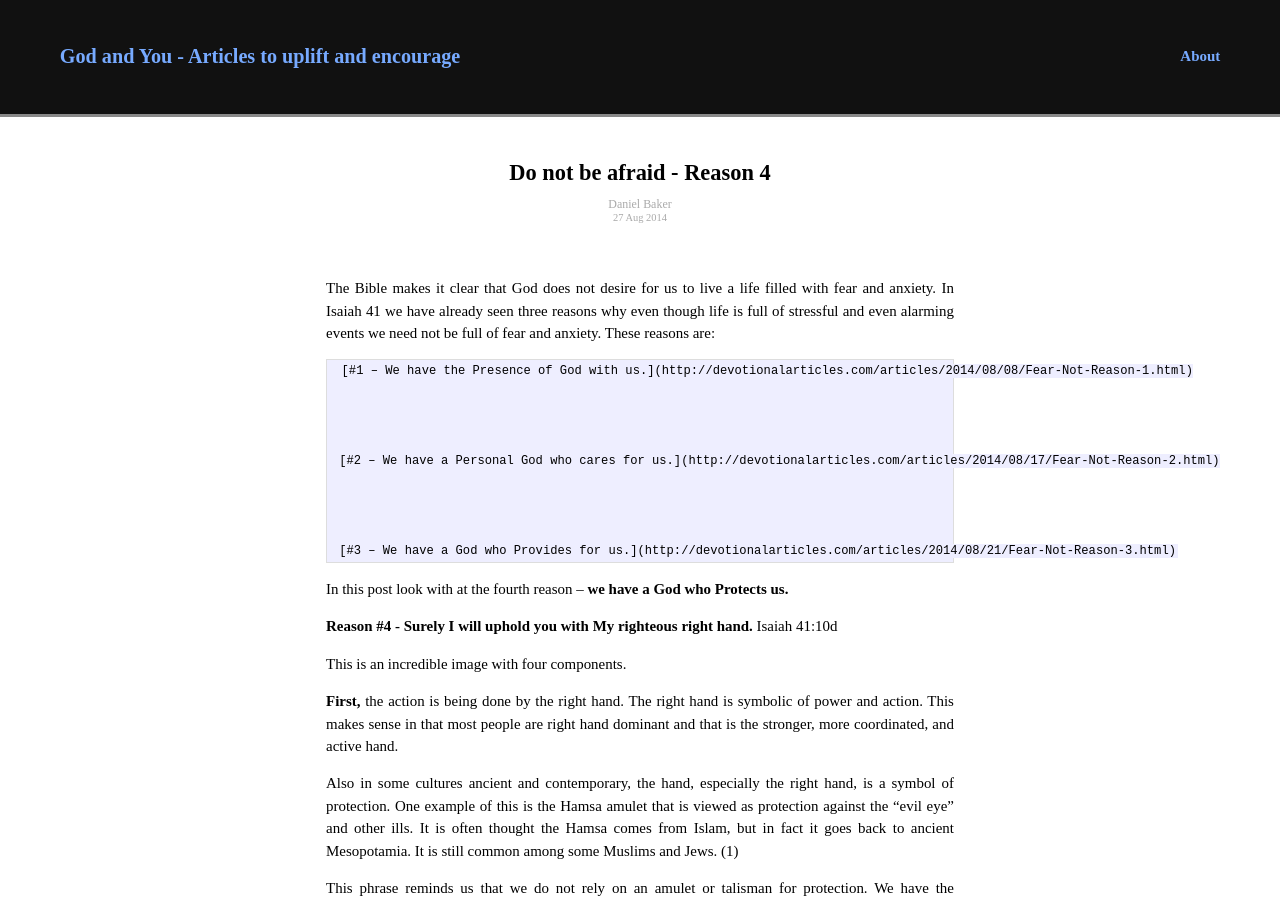
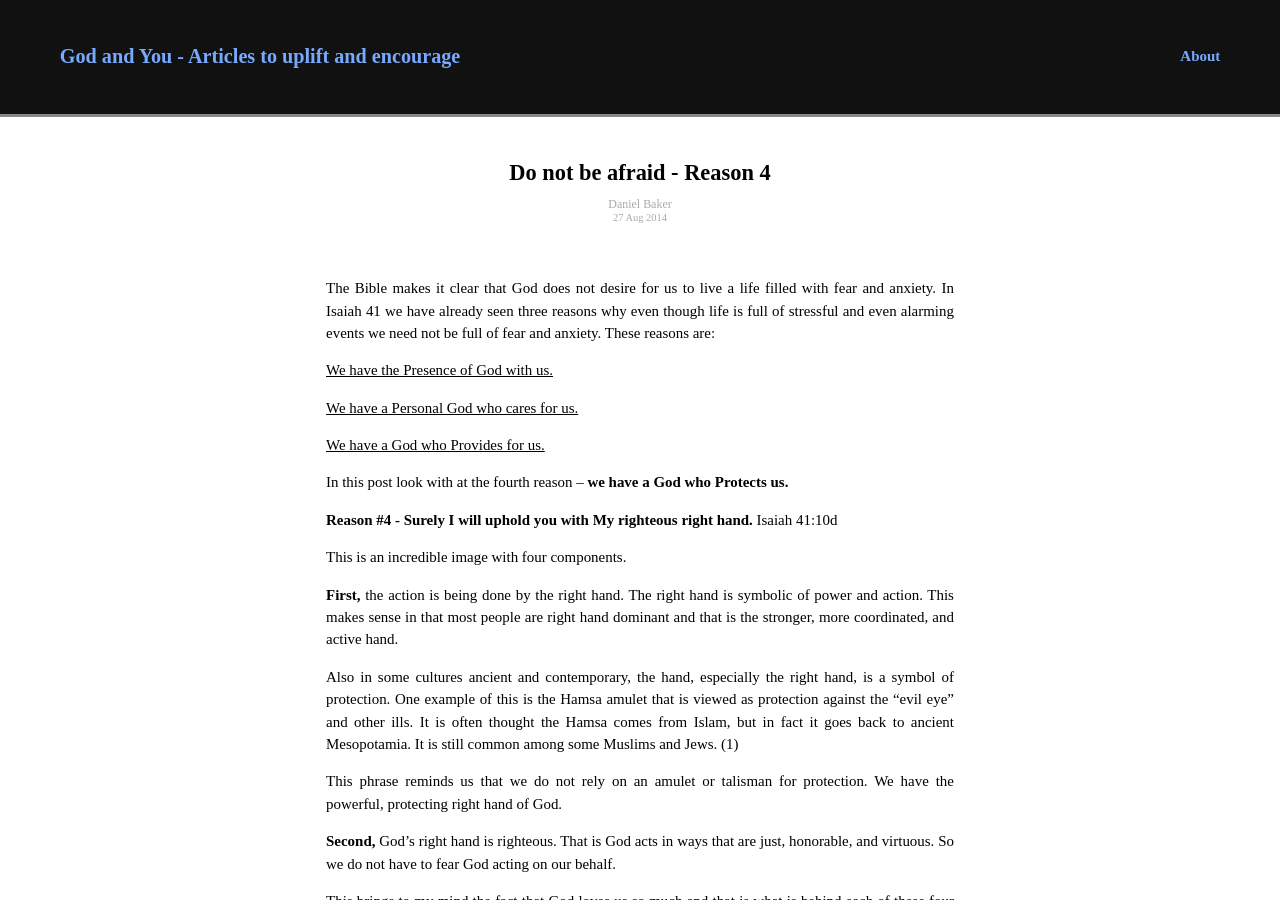
Before and after one commit to dbb1292/dbb1292.github.io, a Jekyll site: the page built from _posts/2014-08-28-Fear-Not-Reason-4.md, in a window 1280 px wide and 900 px high. Built offline with Jekyll 4.4.1, drawn with Linux system fonts in a browser that asks for light colours; some web fonts are replaced; Markdown is read by kramdown in place of the engine named in the settings; comment, search, counter and statistics services are not loaded; some of the changed text lies outside the part shown.

Commit message:
Updated 2014-08-28-Fear-Not-Reason-4.md

```diff
--- a/_posts/2014-08-28-Fear-Not-Reason-4.md
+++ b/_posts/2014-08-28-Fear-Not-Reason-4.md
@@ -12,17 +12,13 @@ date:
 
 The Bible makes it clear that God does not desire for us to live a life filled with fear and anxiety. In Isaiah 41 we have already seen three reasons why even though life is full of stressful and even alarming events we need not be full of fear and anxiety. These reasons are:
 
-
-	 [#1 – We have the Presence of God with us.](http://devotionalarticles.com/articles/2014/08/08/Fear-Not-Reason-1.html)
+[We have the Presence of God with us.](http://devotionalarticles.com/articles/2014/08/08/Fear-Not-Reason-1.html)
 
 
-
-     [#2 – We have a Personal God who cares for us.](http://devotionalarticles.com/articles/2014/08/17/Fear-Not-Reason-2.html)
+[We have a Personal God who cares for us.](http://devotionalarticles.com/articles/2014/08/17/Fear-Not-Reason-2.html)
 
 
-
-     [#3 – We have a God who Provides for us.](http://devotionalarticles.com/articles/2014/08/21/Fear-Not-Reason-3.html)
-
+[We have a God who Provides for us.](http://devotionalarticles.com/articles/2014/08/21/Fear-Not-Reason-3.html )
 
 
 In this post look with at the fourth reason – **we have a God who Protects us.**
@@ -78,15 +74,16 @@ Lyrics: FEAR NOT:  Phil Pringle
 
 > Says the Lord.  You'll not  (no way)
 
-    > Be drowned!
+> Be drowned!
 
-    > You'll not  (no way)
+> You'll not  (no way)
 
-    > Be burned!
+> Be burned!
 
-    > For I am with you.
+> For I am with you.
 
-   > [P&W# 121 / @1984 Seam of Gold]
+> [P&W# 121 / @1984 Seam of Gold]
+
 
 All Scripture quotes NASB95
 
```
